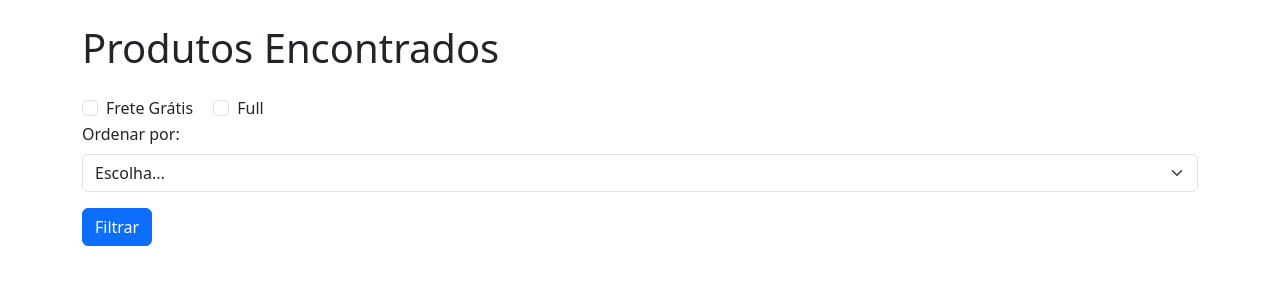
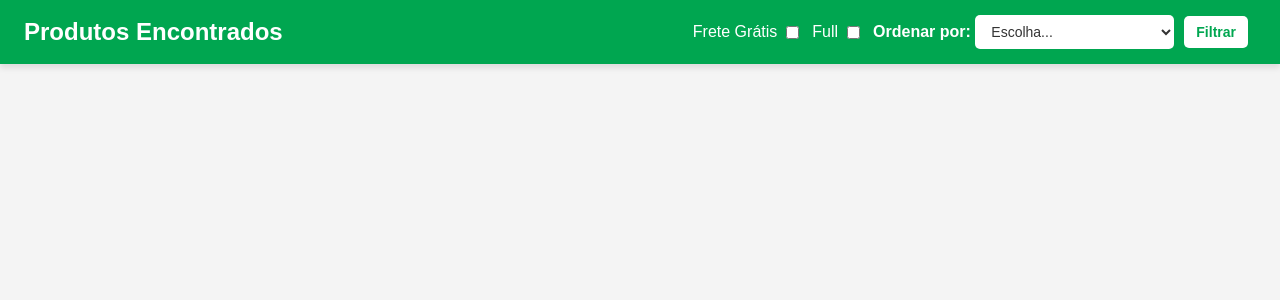
Before and after one commit to raphael-fleury/desafio-catalogo-ofertas, a Django app: page / in a window 1280 px wide. Shown: the top 300 px of the page. Run offline with Django 5.2, Linux system fonts and the light colour scheme; data that the repository does not hold is empty.

Commit message:
feat: replace bootstrap with local styles

```diff
--- a/products/templates/list.html
+++ b/products/templates/list.html
@@ -2,23 +2,168 @@
 <html lang="pt">
 <head>
     <meta charset="UTF-8">
-    <meta name="viewport" content="width=device-width, initial-scale=1.0">
     <title>Catálogo de Ofertas</title>
-    <link href="https://cdn.jsdelivr.net/npm/bootstrap@5.3.0-alpha1/dist/css/bootstrap.min.css" rel="stylesheet">
     <style>
-        .card {
+        body {
+            font-family: Arial, sans-serif;
+            margin: 0;
+            padding: 0;
+            background-color: #f4f4f4;
+        }
+
+        header {
+            background-color: #00a650;
+            color: white;
+            padding: 15px 0px;
             display: flex;
-            flex-direction: column;
-            height: 100%;
+            justify-content: space-between;
+            align-items: center;
+            position: fixed;
+            top: 0;
+            width: 100%;
+            box-shadow: 0 4px 6px rgba(0, 0, 0, 0.1);
+            z-index: 1000;
         }
-        .card-body {
-            flex-grow: 1;
+
+        h1 {
+            margin: 0 1em;
+            font-size: 24px;
+            text-align: center;
+        }
+
+        form {
+            margin: 0 2em;
+            display: flex;
+            gap: 10px;
+            align-items: center;
+            flex-wrap: wrap;
+        }
+
+        .form-check {
+            display: flex;
+            align-items: center;
+            gap: 5px;
+            color: white;
+        }
+
+        .form-check input {
+            accent-color: white;
+        }
+
+        .form-label {
+            font-weight: bold;
+        }
+
+        select, button {
+            padding: 8px 12px;
+            border: none;
+            border-radius: 5px;
+            font-size: 14px;
+        }
+
+        select {
+            background-color: white;
+            color: #333;
+        }
+
+        button {
+            background-color: #fff;
+            color: #00a650;
+            cursor: pointer;
+            font-weight: bold;
+        }
+
+        button:hover {
+            background-color: #e0e0e0;
+        }
+
+        main {
+            display: flex;
+            flex-wrap: wrap;
+            justify-content: center;
+            padding: 20px;
+            padding-top: calc(30px + 5em);
+        }
+
+        .product-card {
+            background-color: white;
+            border-radius: 8px;
+            padding: 20px;
+            margin: 15px;
+            width: 250px;
+            box-shadow: 0 2px 10px rgba(0, 0, 0, 0.1);
+            text-align: center;
+        }
+
+        .product-card img {
+            max-width: 100%;
+            border-radius: 5px;
+        }
+
+        .product-card h3 {
+            font-size: 16px;
+            margin: 10px 0;
+            text-decoration: underline;
+        }
+
+        .product-card a {
+            text-decoration: none;
+            color: black;
+            font-weight: bold;
+        }
+
+        .product-card .price {
+            font-size: 18px;
+            font-weight: bold;
+            color: #00a650;
+            margin: 10px 0;
+        }
+
+        .product-card .original-price {
+            font-size: 14px;
+            text-decoration: line-through;
+            color: #888;
+        }
+
+        .product-card .discount {
+            font-size: 14px;
+            color: #00a650;
+            margin-left: 5px;
+        }
+
+        .product-card .installments {
+            font-size: 14px;
+            color: #000;
+            margin-top: 10px;
+        }
+
+        .product-card .shipping {
+            font-size: 14px;
+            font-weight: bold;
+            color: #00a650;
+            margin-top: 10px;
+        }
+
+        .product-card .shipped-from {
+            font-size: 12px;
+            color: #888;
+            margin-top: 5px;
+        }
+
+        .product-card .shipping .poly-shipping--next_day {
+            color: #00a650;
+            font-weight: bold;
+        }
+
+        .product-card .shipped-from svg {
+            vertical-align: middle;
+            margin-left: 5px;
         }
     </style>
 </head>
 <body>
-    <div class="container mt-4">
-        <h1 class="mb-4">Produtos Encontrados</h1>
+    <header>
+        <h1>Produtos Encontrados</h1>
 
         <form method="GET" class="mb-4">
             <div class="form-check form-check-inline">
@@ -46,38 +191,44 @@
 
             <button type="submit" class="btn btn-primary">Filtrar</button>
         </form>
+    </header>
 
-        <div class="row">
+    <main>
         {% for product in products %}
-                <div class="col-md-4 mb-4">
-                    <div class="card">
+        <div class="product-card">
             <img src="{{ product.image }}" class="card-img-top" alt="{{ product.name }}">
-                        <div class="card-body">
-                            <h5 class="card-title">{{ product.name }}</h5>
-                            <p class="card-text">
-                                Preço: R$ {{ product.price }}<br>
+            <h3>
+                <a href="{{ product.link }}">{{ product.name }}</a>
+            </h3>
+
+            <div class="price">
                 {% if product.original_price != product.price %}
-                                    Preço sem desconto: R$ {{ product.original_price }}<br>
-                                    Desconto: {{ product.discount_percentage }}%<br>
+                <span class="original-price">{{ product.original_price }}</span>
                 {% endif %}
+                <span>R$ {{ product.price }}</span>
+                {% if product.discount_percentage %}
+                <br>
+                <span class="discount">{{ product.discount_percentage }}% de desconto</span>
+                {% endif %}
+            </div>
+
             {% if product.installment_options %}
-                                    Parcelamento: {{ product.installment_options }}<br>
+            <div class="installments">
+                <span>{{ product.installment_options }}</span>
+            </div>
             {% endif %}
-                                Tipo de Entrega: {{ product.delivery_type }}<br>
+
             {% if product.free_shipping %}
-                                    <span class="badge bg-success">Frete Grátis!</span><br>
+            <div class="shipping">
+                Frete Grátis!
+            </div>
             {% endif %}
-                            </p>
-                        </div>
-                        <div class="card-footer">
-                            <a href="{{ product.link }}" class="btn btn-info" target="_blank">Ver Produto</a>
-                        </div>
+
+            <div class="shipped-from">
+                Tipo de Entrega: {{ product.delivery_type }}
             </div>
         </div>
         {% endfor %}
-        </div>
-    </div>
-
-    <script src="https://cdn.jsdelivr.net/npm/bootstrap@5.3.0-alpha1/dist/js/bootstrap.bundle.min.js"></script>
+    </main>
 </body>
 </html>
```
Lines whose indentation alone changed are shown as unchanged.
